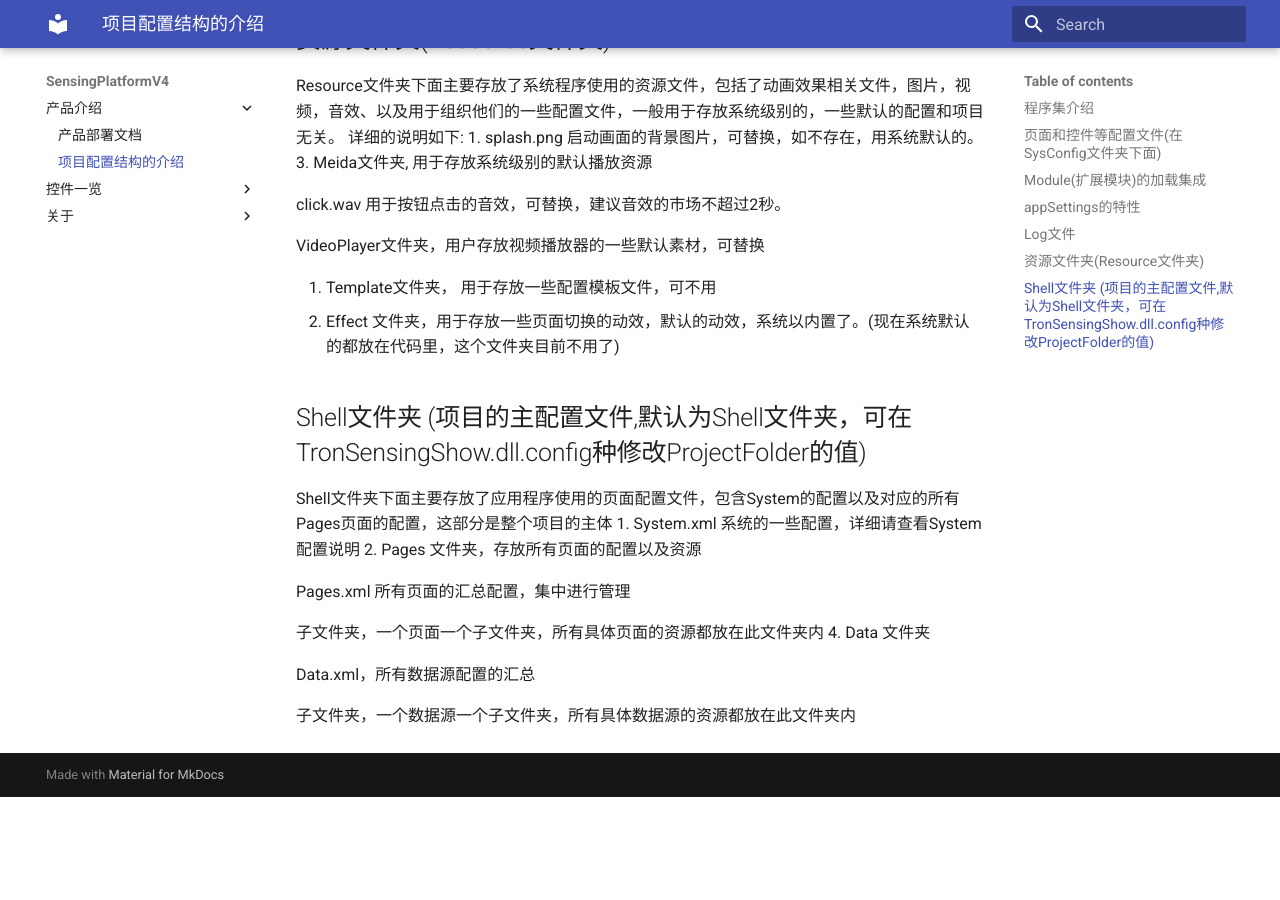
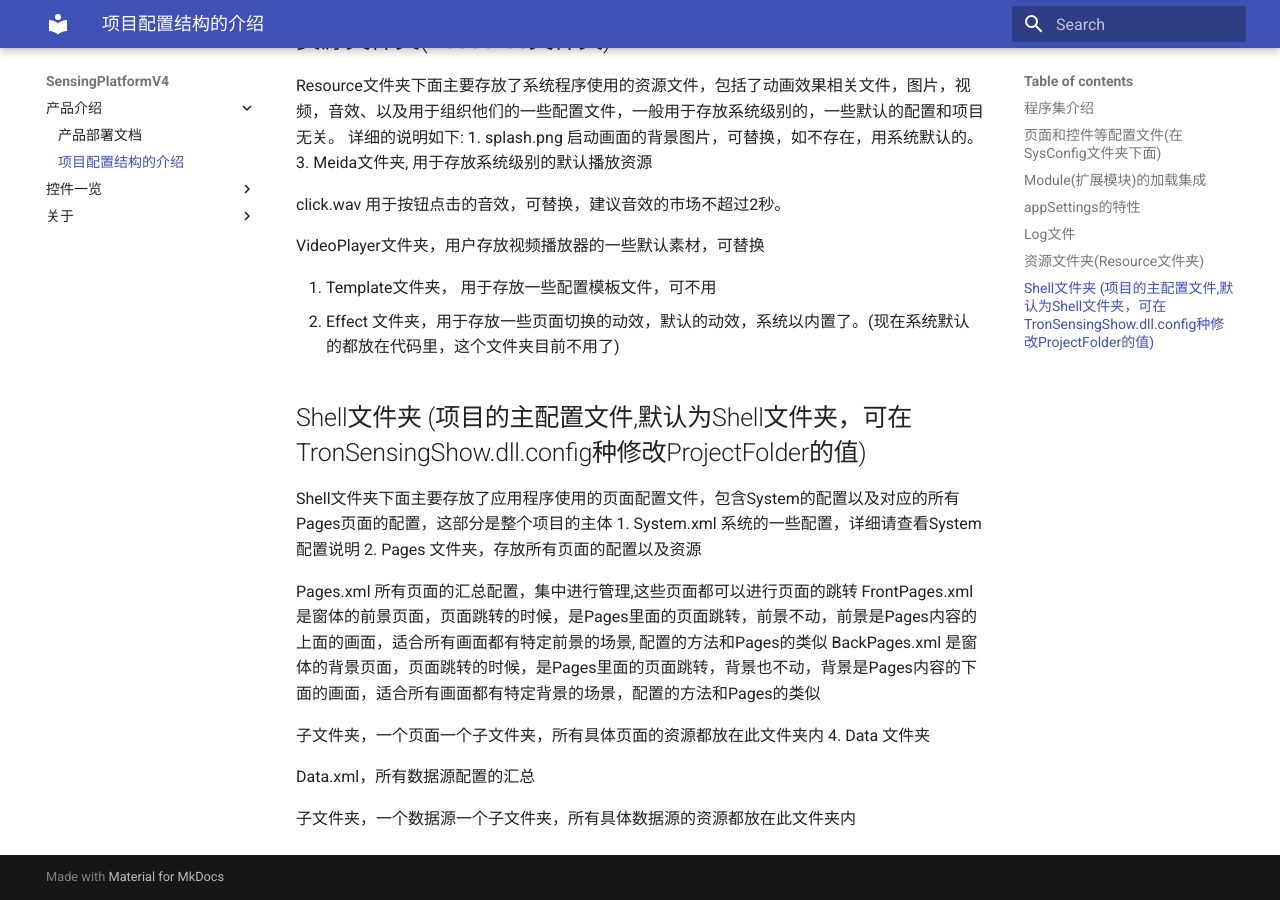
Before and after one commit to troncell/SensingPlatformDocs, an MkDocs documentation site: the page built from docs/产品介绍/项目配置结构的介绍.md, in a window 1280 px wide and 900 px high, scrolled down 1992 px. Built offline with MkDocs 1.6.1 and Material for MkDocs 9.7.7, drawn with Linux system fonts in a browser that asks for light colours; before the commit the page ends 2789 px from its top, so only the background shows below that.

Commit message:
Update 项目配置结构的介绍.md

```diff
--- a/docs/产品介绍/项目配置结构的介绍.md
+++ b/docs/产品介绍/项目配置结构的介绍.md
@@ -94,7 +94,9 @@ Shell文件夹下面主要存放了应用程序使用的页面配置文件，包
 1. System.xml 系统的一些配置，详细请查看System配置说明
 2. Pages 文件夹，存放所有页面的配置以及资源
 
-   Pages.xml 所有页面的汇总配置，集中进行管理
+   Pages.xml 所有页面的汇总配置，集中进行管理,这些页面都可以进行页面的跳转
+   FrontPages.xml 是窗体的前景页面，页面跳转的时候，是Pages里面的页面跳转，前景不动，前景是Pages内容的上面的画面，适合所有画面都有特定前景的场景, 配置的方法和Pages的类似
+   BackPages.xml 是窗体的背景页面，页面跳转的时候，是Pages里面的页面跳转，背景也不动，背景是Pages内容的下面的画面，适合所有画面都有特定背景的场景，配置的方法和Pages的类似
 
    子文件夹，一个页面一个子文件夹，所有具体页面的资源都放在此文件夹内
 4. Data 文件夹
```
